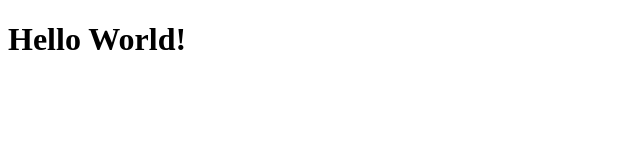
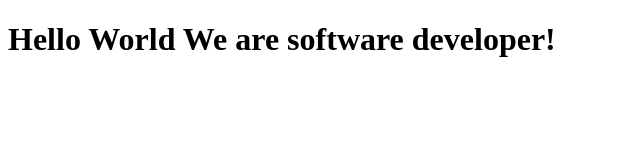
Before and after one commit to Betse12/testproject, a plain HTML site: page index.html in a window 1280 px wide. Shown: the whole page, without its empty margins (0-640 px from the left). Drawn offline with Linux system fonts and the light colour scheme.

Commit message:
Modify h1 text

```diff
--- a/index.html
+++ b/index.html
@@ -21,7 +21,7 @@
     - The freeCodeCamp Team
 
     -->
-    <h1>Hello World!</h1>
+    <h1>Hello World We are software developer!</h1>
     <script  src="js/index.js"></script>
   </body>
 </html>
```
